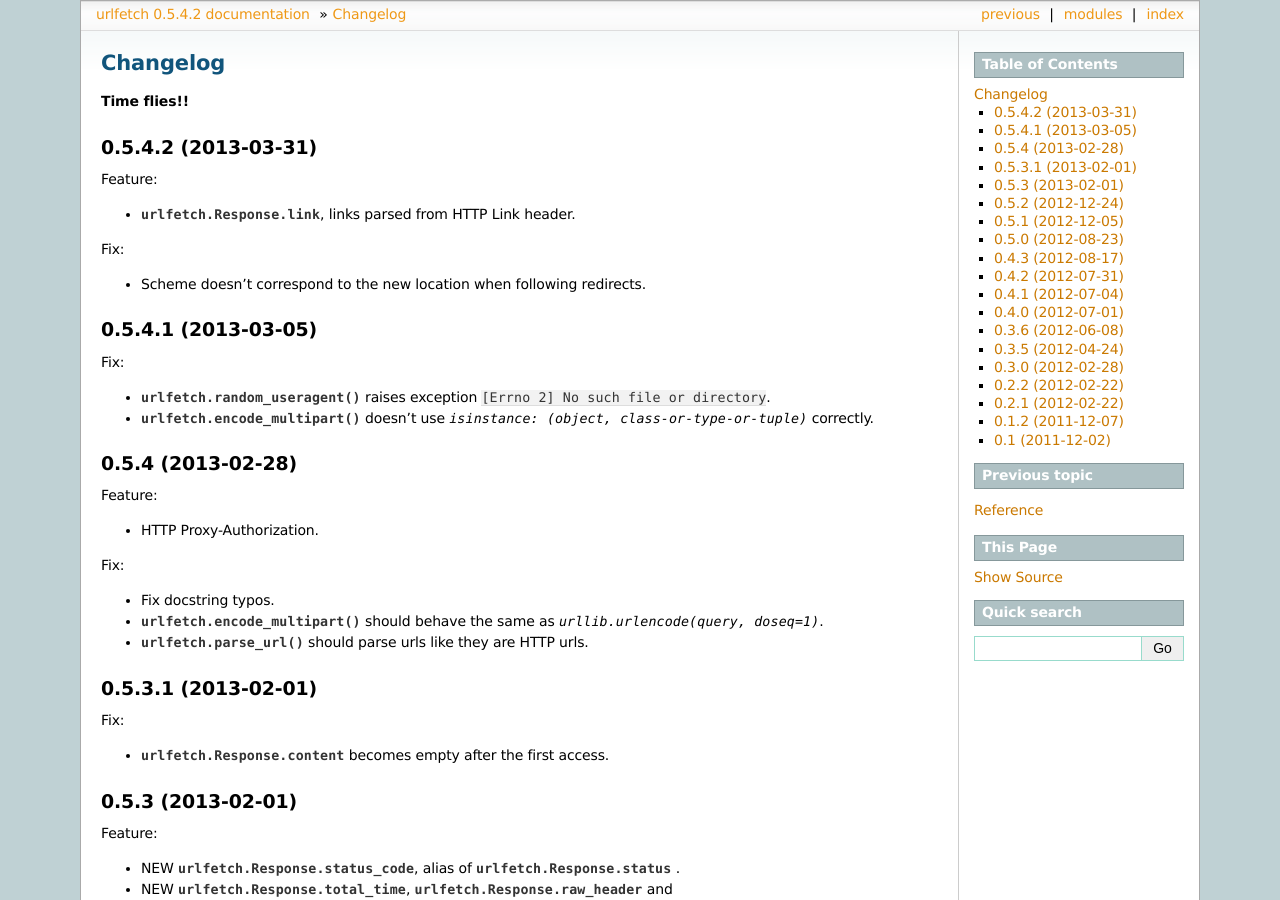
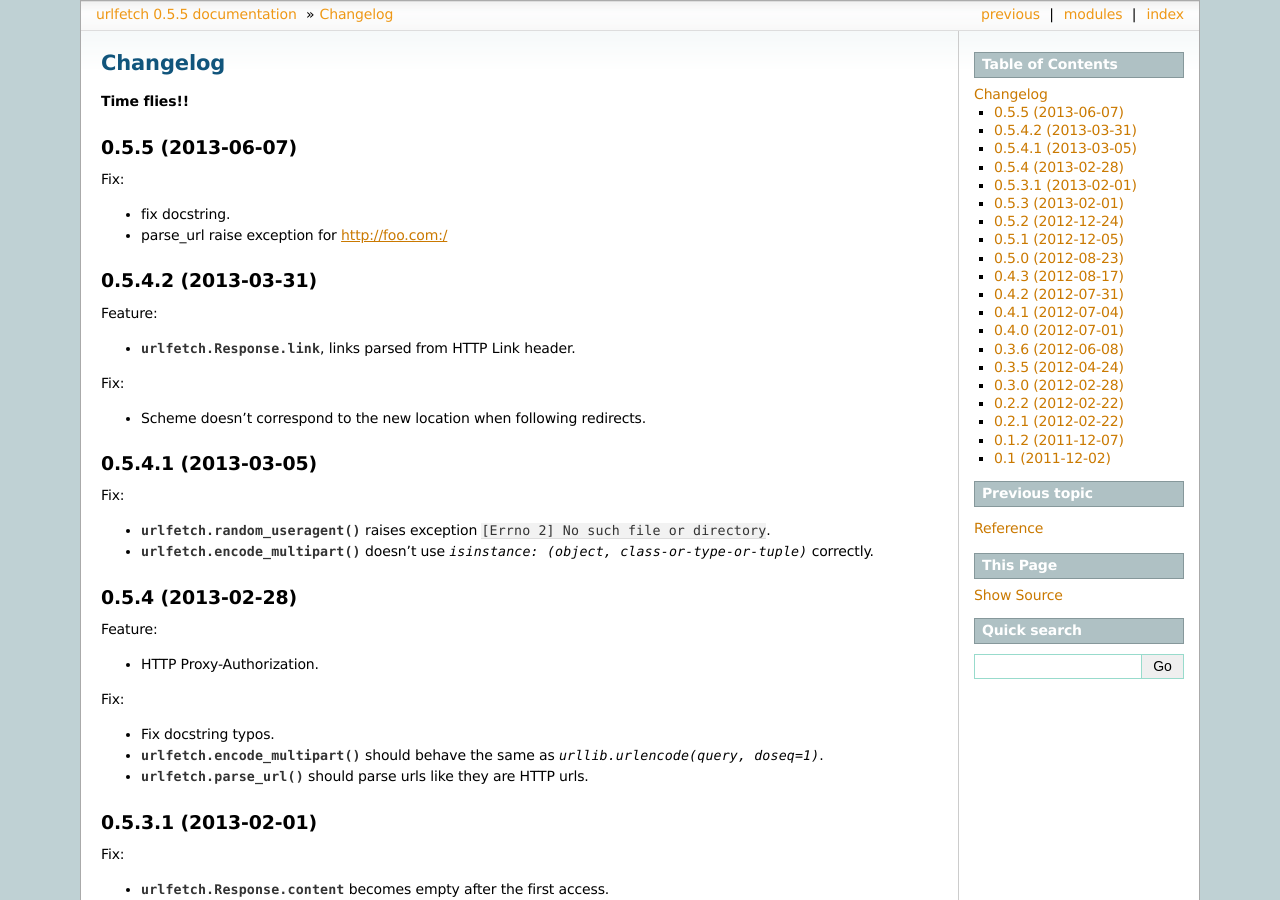
Before and after one commit to ifduyue/urlfetch, a Sphinx documentation site: the page built from doc/changelog.rst, in a window 1280 px wide and 900 px high. Built offline with Sphinx 7.4.7, drawn with Linux system fonts in a browser that asks for light colours; some of the changed text lies outside the part shown.

Commit message:
bump to 0.5.5

```diff
--- a/doc/changelog.rst
+++ b/doc/changelog.rst
@@ -2,6 +2,14 @@ Changelog
 ===========
 
 **Time flies!!**
+
+0.5.5 (2013-06-07)
+++++++++++++++++++++
+
+Fix:
+
+* fix docstring.
+* parse_url raise exception for http://foo.com:/
 
 0.5.4.2 (2013-03-31)
 ++++++++++++++++++++
--- a/urlfetch.py
+++ b/urlfetch.py
@@ -10,7 +10,7 @@ An easy to use HTTP client based on httplib.
 :license: BSD 2-clause License, see LICENSE for more details.
 '''
 
-__version__ = '0.5.4.2'
+__version__ = '0.5.5'
 __author__ = 'Yue Du <ifduyue@gmail.com>'
 __url__ = 'https://github.com/ifduyue/urlfetch'
 __license__ = 'BSD 2-Clause License'
```
